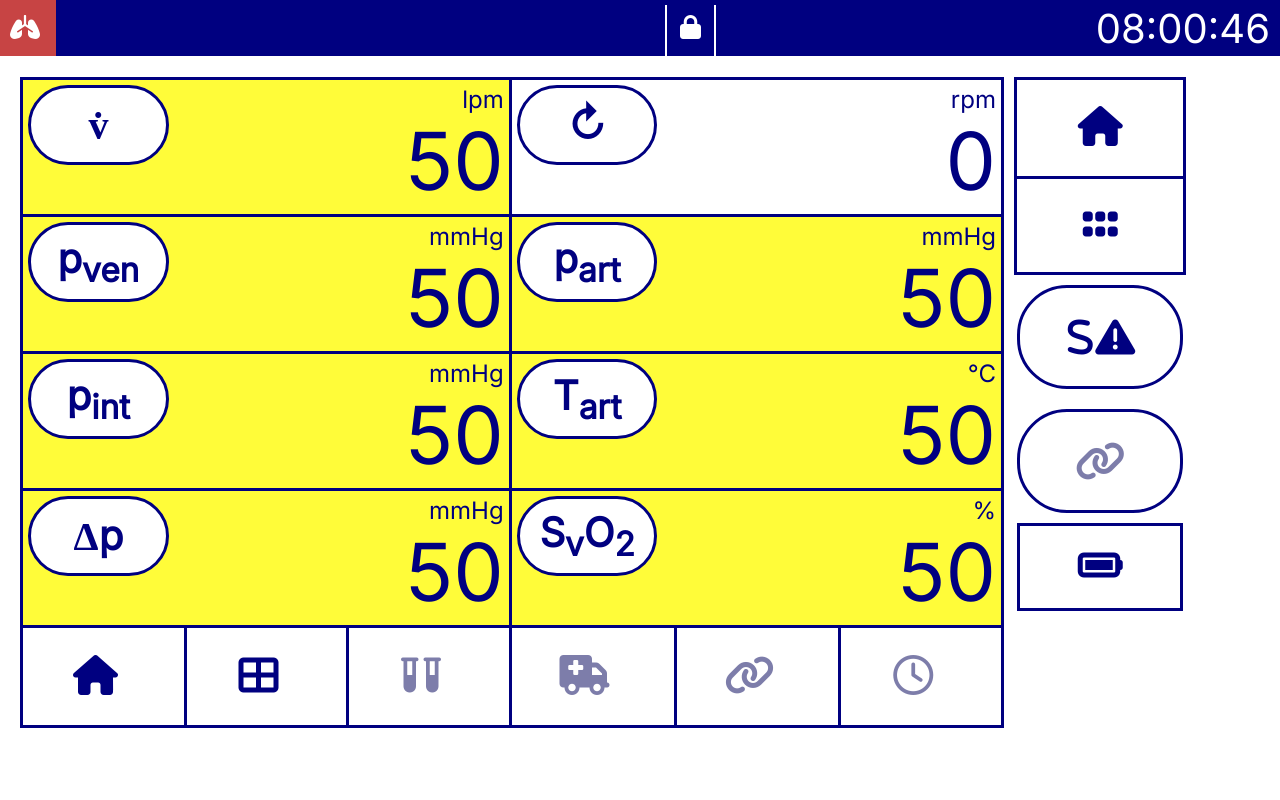
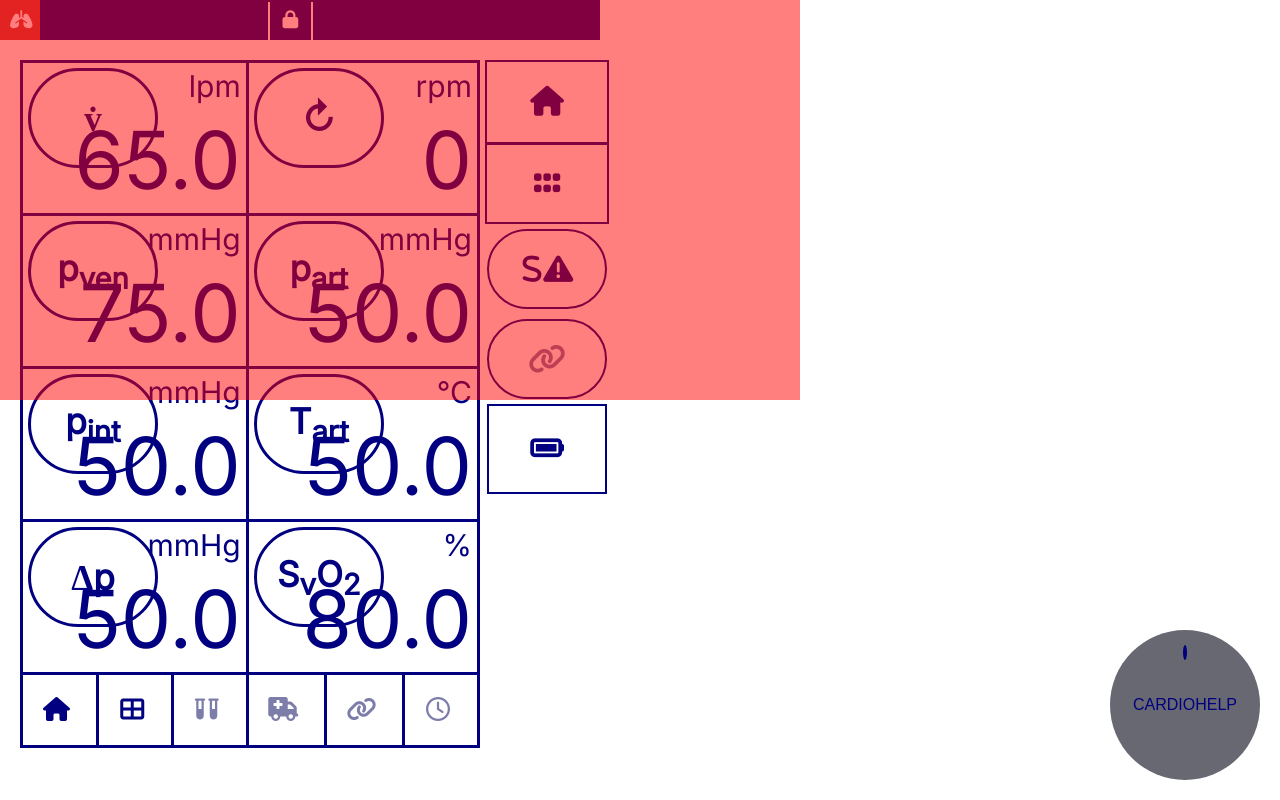
Before and after one commit to magizee/lex-ecmo-gui, a Flask app: page /dashboard in a window 1280 px wide. Run offline with Flask 3, Linux system fonts and the light colour scheme.

Commit message:
new size changes and adding joystick

```diff
--- a/static/style.css
+++ b/static/style.css
@@ -2,7 +2,6 @@
     display: flex;
     flex-direction: column;
     align-items: flex-start;
-    height: 100vh;
     margin: 0;
     background-color: #ffffff;
     overflow: hidden;
@@ -13,11 +12,10 @@
     color: rgb(255, 255, 255);
     display: flex;
     justify-content: space-between;
-    padding: 0.3125rem 0.625rem; /* 5px 10px */
+    padding: 5px 10px; /* spacing of lungs */
     align-items: center;
-    width: 100%;
-    height: 7vh; /* 40px */
-    position: flex;
+    width: 600px; /* x-span of nav bar (ends at physical portion) */
+    height: 40px;
     top: 0;
     z-index: 1000;
     box-sizing: border-box;
@@ -27,13 +25,13 @@
 
 .icons {
     display: flex;
-    gap: 50vw; /* 600px */
+    gap: 250px; /* 600px */
     position: relative;
 
 }
 
 .icon {
-    font-size: 3vh; /* 18px */
+    font-size: 18px; /* 18px */
     cursor: pointer;
     position: relative;
 
@@ -44,8 +42,8 @@
     position: fixed;
     top: 0;
     left: 0; /* -10px */
-    width: 7vh; /* 50px */
-    height: 7vh; /* Relative to parent */
+    width: 40px; /* 50px */
+    height: 40px; /* Relative to parent */
     background-color: rgb(199, 68, 68);
     z-index: -1; /* Place behind the icon */
 }
@@ -54,10 +52,10 @@
 .icon:nth-child(2)::before {
     content: '';
     position: absolute;
-    top: -0.625rem; /* -10px */
-    left: -0.9375rem; /* -15px */
-    width: 0.125rem; /* 2px */
-    height: 7vh;
+    top: -8px; /* -10px */
+    left: -15px; /* -15px */
+    width: 2px; /* 2px */
+    height: 42px;
     background-color: white;
     z-index: -1; /* Place behind the icon */
 }
@@ -65,10 +63,10 @@
 .icon:nth-child(2)::after {
     content: '';
     position: absolute;
-    top: -0.625rem; /* -10px */
-    right: -0.9375rem; /* -15px */
-    width: 0.125rem; /* 2px */
-    height: 7vh;
+    top: -8px; /* -10px */
+    right: -15px; /* -15px */
+    width: 2px; /* 2px */
+    height: 42px;
     background-color: rgb(255, 255, 255);
     z-index: -1; /* Place behind the icon */
 }
@@ -76,7 +74,7 @@
 
 .time {
     font-family: 'Inter';
-    font-size: 5vh; /* 30px */
+    font-size: 30px; /* 30px */
 }
 
 .content {
@@ -85,9 +83,9 @@
     justify-content: flex-start;
     align-items: flex-start;
     flex-grow: 1;
-    padding: 1.25rem; /* 20px */
-    margin-top: 0.1vh; /* 40px */
-    width: 80%;
+    padding: 20px; /* 20px */
+    margin-top: 0.40px; /* 40px */
+    width: 500px;
     box-sizing: border-box;
 }
 
@@ -106,49 +104,49 @@
 }
 
 td {
-    border: 0.1875rem solid navy; /* 3px */
-    padding: 0.9375rem; /* 15px */
+    border: 3px solid navy; /* 3px */
+    padding: 15px; /* 15px */
     text-align: left;
     position: relative;
-    width: 15vw; /* 100px */
-    height: 13vh; /* 120px */
+    width: 100px; /* 100px */
+    height: 120px; /* 120px */
 }
 
 .circled {
     display: inline-flex;
     justify-content: center;
     align-items: center;
-    border: 0.1875rem solid navy; /* 3px */
-    border-radius: 3.125rem; /* 50px */
-    width: 11vw; /* 130px */
-    height: 10vh; /* 100px */
+    border: 3px solid navy; /* 3px */
+    border-radius: 50px; /* 50px */
+    width: 130px; /* 130px */
+    height: 100px; /* 100px */
     position: absolute;
-    top: 0.3125rem; /* 5px */
-    left: 0.3125rem; /* 5px */
+    top: 5px; /* 5px */
+    left: 5px; /* 5px */
     margin: 0;
     padding: 0;
     color: navy;
     background-color: #ffffff;
     text-align: center;
     box-sizing: border-box;
-    font-size: 5vh; /* 35px */
+    font-size: 35px; /* 35px */
     font-weight: bold;
 }
 
 .variable {
-    font-size: 10vh; /* 80px */
+    font-size: 80px; /* 80px */
     position: absolute;
-    bottom: 0.3125rem; /* 5px */
-    right: 0.3125rem; /* 5px */
+    bottom: 5px; /* 5px */
+    right: 5px; /* 5px */
     color: navy;
 
 }
 
 .unit {
-    font-size: 3vh; /* 30px */
+    font-size: 30px;
     position: absolute;
-    top: 0.3125rem; /* 5px */
-    right: 0.3125rem; /* 5px */
+    top:5px;
+    right: 5px;
     color: navy;
 }
 
@@ -158,7 +156,7 @@
     height: 90%;
     border: none;
     cursor: pointer;
-    font-size: 2.5rem; /* 40px */
+    font-size: 24px; /* 40px */
     color: navy;
 }
 
@@ -169,7 +167,7 @@
 .side-buttons {
     position: absolute;
     top: 0;
-    left: calc(100% + 0.625rem); /* 10px */
+    left: calc(100% + 5px); /* 10px */
     display: flex;
     flex-direction: column;
     align-items: center;
@@ -178,7 +176,7 @@
 .connected-buttons {
     display: flex;
     flex-direction: column;
-    border: 0.1875rem solid navy;
+    border: 2px solid navy;
 
 }
 
@@ -191,12 +189,12 @@
     border-top: 0.1875rem solid navy; /* 3px */
     background-color: #ffffff;
     color: navy;
-    height: 12vh; /* 110px */
-    width: 13vw; /* 150px */
-    font-size: 5vh; /* 60px */
+    height: 80px;
+    width: 120px;
+    font-size: 30px;
     font-weight: bold;
     margin: 0;
-    padding: 1vw; /* 10px */
+    padding: 5px;
 }
 
 .connected-buttons button:first-child {
@@ -204,34 +202,34 @@
 }
 
 .last-row td {
-    font-size: 5vh; /* 40px */
+    font-size: 30px;
     color: navy;
-    height: 12vh; /* 80px */
-    padding: 0.1vh; /* 10px */
+    height:60px;
+    padding: 5px;
 }
 
 .circle-button {
     display: inline-flex;
     justify-content: center;
     align-items: center;
-    border: 0.1875rem solid navy; /* 3px */
-    border-radius: 3.125rem; /* 50px */
-    height: 13vh; /* 90px */
-    width: 13vw; /* 150px */
-    margin: 0.625rem 0; /* 10px 0 */
+    border: 2px solid navy; /* 3px */
+    border-radius: 40px;
+    height: 80px;
+    width: 120px;
+    margin: 5px 0; /* 10px 0 */
     background-color: #ffffff;
     color: navy;
-    font-size: 5vh; /* 40px */
+    font-size: 30px;
     font-weight: bold;
 }
 
 .rect-button {
-    height: 11vh;
-    width: 13vw;
-    border: 3px solid navy;
+    height: 90px;
+    width: 120px;
+    border: 2px solid navy;
     background-color: #ffffff;
     color: navy;
-    font-size: 5vh;
+    font-size: 30px;
     font-weight: bold;
     position: absolute;
     top: calc(100%); /* Move down by the height of the table row plus margin */
@@ -255,10 +253,10 @@
     display: none; /* Hidden by default */
     position: fixed; /* Stay in place */
     z-index: 1; /* Sit on top */
-    left: 50%;
-    top: 50%;
-    width: 80%; /* Adjust as needed */
-    height: 80%; /* Adjust as needed */
+    left: 400px;
+    top: 240px;
+    width: 640px; /* Adjust as needed */
+    height: 384px; /* Adjust as needed */
     overflow: auto; /* Enable scroll if needed */
     background-color: navy; /* Background color */
     transform: translate(-50%, -50%);
@@ -267,7 +265,7 @@
 
 .modal-content {
     background-color: white;
-    margin: 15% auto; /* 15% from the top and centered */
+    margin: 10% auto; /* 15% from the top and centered */
     padding: 20px;
     border: 3px solid navy;
     width: 80%; /* Could be more or less, depending on screen size */
@@ -277,7 +275,7 @@
 .close {
     color: navy;
     float: right;
-    font-size: 7vh;
+    font-size: 48px;
     font-weight: bold;
 }
 
@@ -287,3 +285,44 @@
     text-decoration: none;
     cursor: pointer;
 }
+
+.circle-container{
+    position: relative;
+    bottom: 10px;
+    right:10px;
+    width: 120px;
+    height: 120px;
+}
+.circle {
+    width: 100%;
+    height: 100%;
+    background-color: #676872;
+    border-radius: 50%;
+    position: relative;
+    display: flex;
+    align-items: center;
+    justify-content: center;
+    font-family: sans-serif;
+    font-size: 16px;
+    color: navy;
+}
+
+.marker {
+    width: 4px;
+    height: 15px;
+    background-color: navy;
+    border-radius: 50%;
+    position: absolute;
+    top: 15px; /* half of marker's height */
+    left: 50%;
+    transform: translateX(-50%);
+}
+
+
+.circle-container {
+    position: absolute;
+    bottom: 20px;
+    right: 20px;
+    width: 150px;
+    height: 150px;
+}
--- a/templates/dashboard.html
+++ b/templates/dashboard.html
@@ -16,6 +16,8 @@
         </div>
         <div class="time" id="current-time"></div>
     </div>
+    <div style="position:absolute; top:0; left:0; width:800px; height:400px; background-color:rgba(255,0,0,0.5); z-index:9999;"></div>
+
     <div class="content">
         <div class="container">
         <table>
@@ -94,7 +96,25 @@
         </div>
     </div>
 
+    <div class="control-panel">
+        <div class="circle-container">
+            <div class="circle">
+            CARDIOHELP
+            <div class="marker"></div>
+            </div>
+        </div>
+    </div>
+
     <script>
+        const joystick = document.getElementById("joystick");
+        const handle = document.getElementById("handle");
+        const output = document.getElementById("joystick");
+
+        const centerX = joystick.offsetWidth / 2;
+        const centerY = joystick.offsetHeight / 2;
+
+
+
         function showPopup(message) {
             document.getElementById('modal-text').innerText = message + ' Information';
             document.getElementById('myModal').style.display = "block";
```
Also changed, not shown: templates/home.html (+7 -0 lines).
